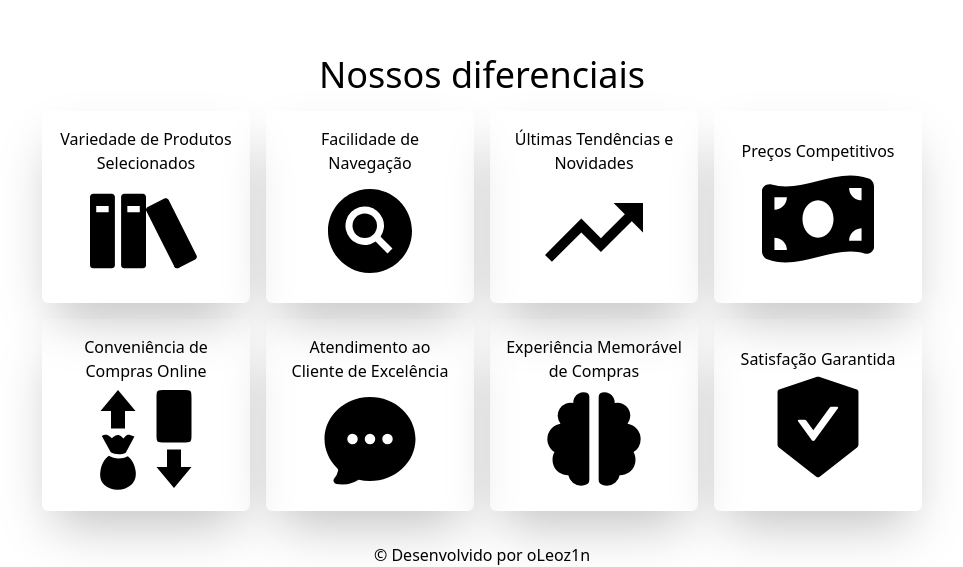
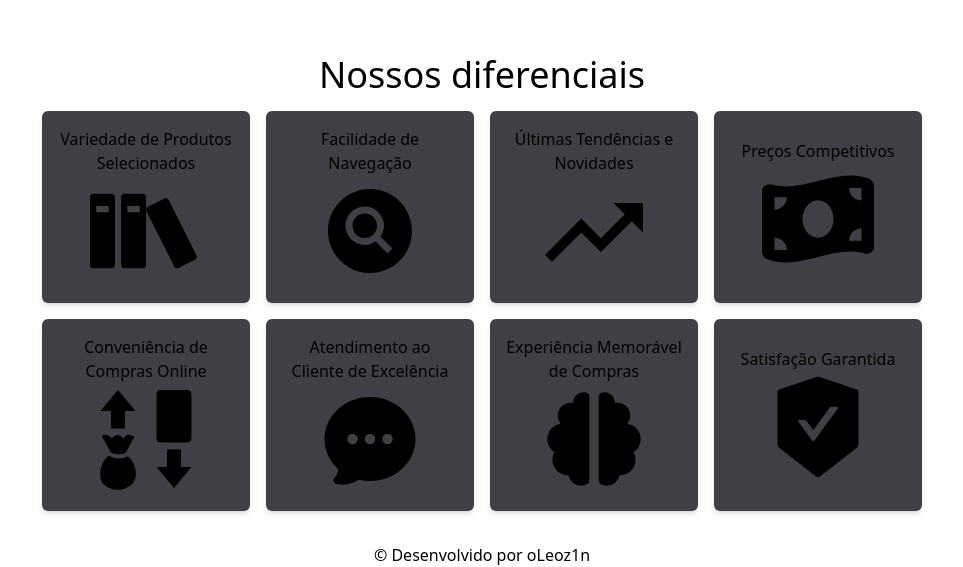
Before and after one commit to oleoz1n/e-commerce, a Next.js app: page / in a window 1280 px wide. Shown: the part 773-1340 px from the top of the page, without its empty margins (158-1121 px from the left). Built offline with nearby package versions, Linux system fonts and the light colour scheme.

Commit message:
Add Produtos page and update ListItemHome styling

```diff
--- /dev/null
+++ b/src/app/(main)/produtos/page.tsx
@@ -0,0 +1,9 @@
+import React from "react";
+
+export default function Produtos() {
+    return (
+        <main>
+            <h1>Produtos</h1>
+        </main>
+    );
+}
--- a/src/components/ListItemHome.tsx
+++ b/src/components/ListItemHome.tsx
@@ -7,7 +7,7 @@ export default function ListItemHome(props: {
 }) {
     return (
         <li>
-            <div className="flex flex-col justify-center items-center w-52 text-center rounded-md min-h-48 p-4 shadow-2xl">
+            <div className="flex flex-col justify-center items-center w-52 text-center shadow-md bg-zinc-700 rounded-md min-h-48 p-4">
                 <p>{props.title}</p>
                 {props.children}
             </div>
```
